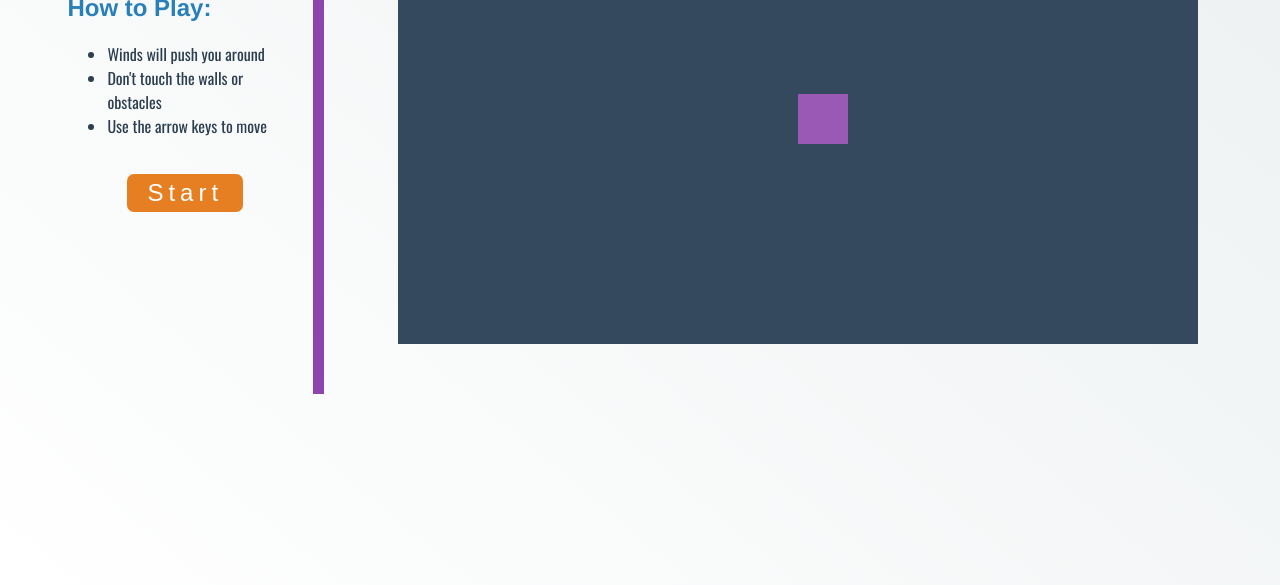
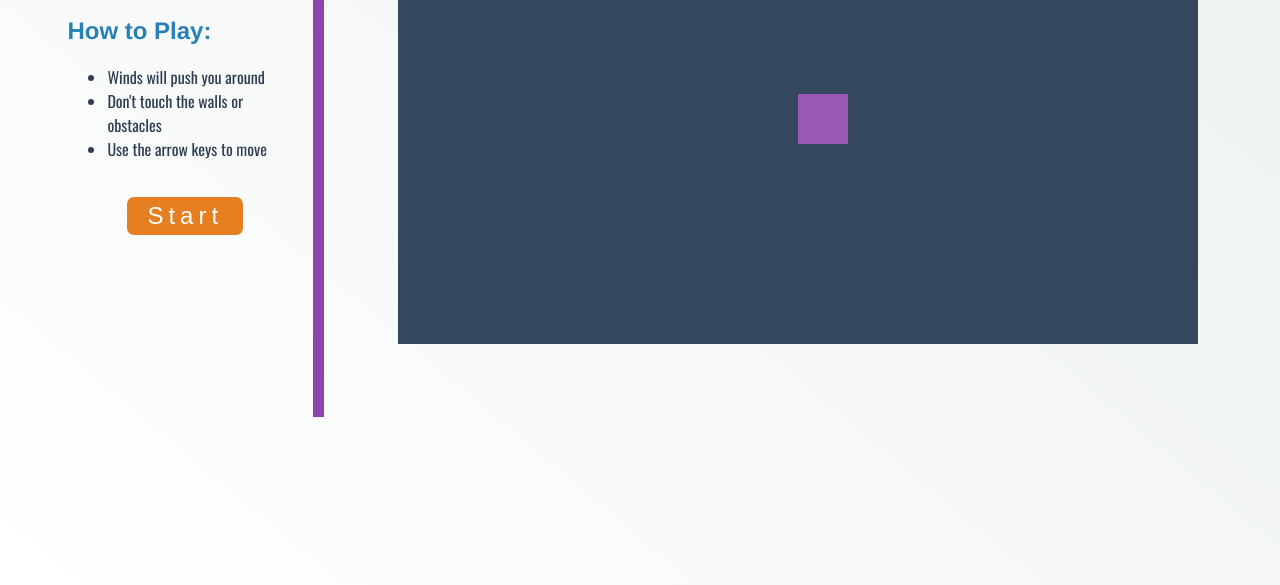
Before and after one commit to bfuller123/HurricaneGame, a website: page public/index.html in a window 1280 px wide. Shown: the part 215-800 px from the top of the page. Drawn offline with nearby package versions, Linux system fonts and the light colour scheme; a web font is replaced by a local one.

Commit message:
fixed banner on side

```diff
--- a/public/stylesheets/master.css
+++ b/public/stylesheets/master.css
@@ -40,7 +40,7 @@ h1 > span {
   padding-top: 5%;
   padding-left: 15%;
   width: 200px;
-  margin-top: -25%;
+  margin-top: -15%;
 }
 
 canvas {
```
